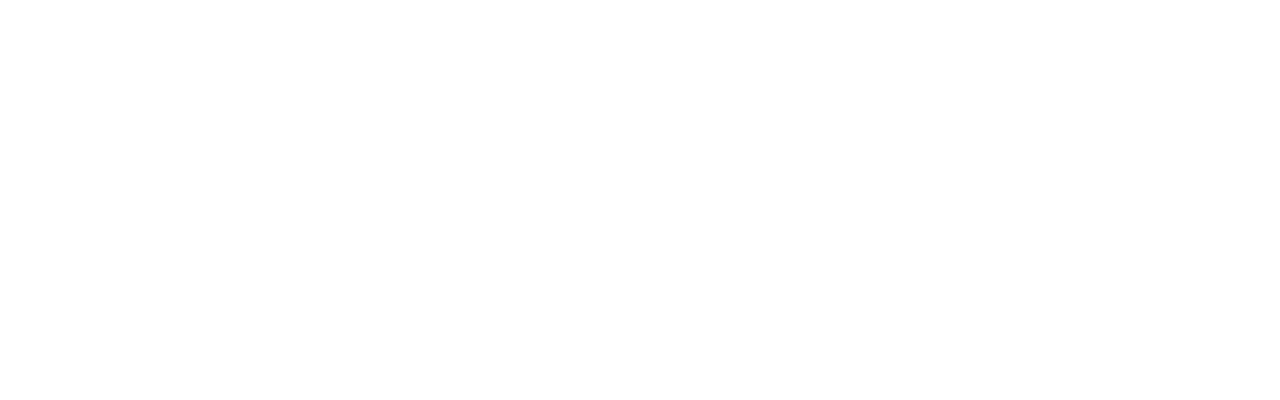
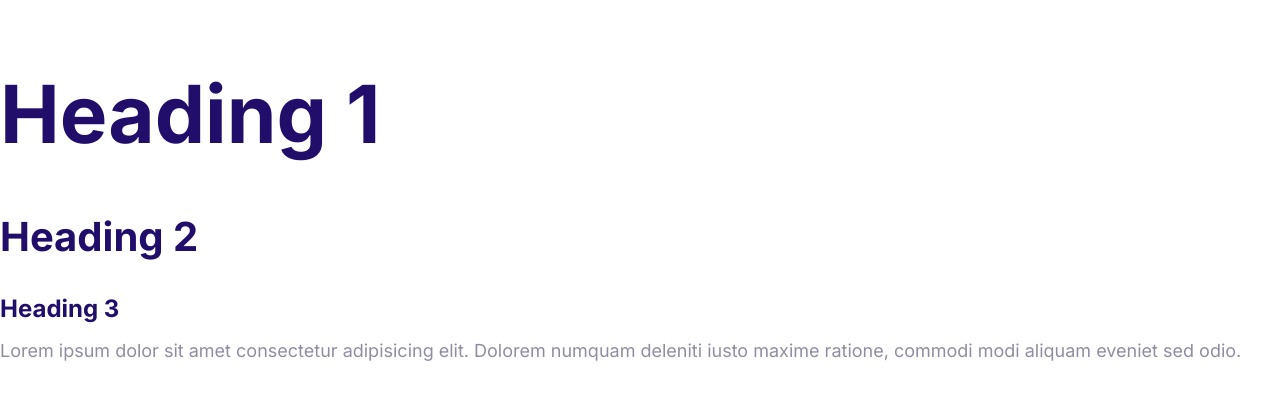
Before and after one commit to smsakib15/Cloud-Hosting-Landing-Page, a plain HTML site: page index.html in a window 1280 px wide. Drawn offline with Linux system fonts and the light colour scheme.

Commit message:
Define the styles for the font.

```diff
--- a/css/styles.css
+++ b/css/styles.css
@@ -5,3 +5,56 @@
     --color-headings: #210e6b;
     --color-body: #918ca4;
 }
+
+html {
+    /* 62.5% of 16px = 10px */
+    font-size: 62.5%;
+}
+
+body {
+    font-family: Inter, Arial, Helvetica, sans-serif;
+    font-size: 2.4rem;
+    line-height: 1.5;
+    color: var(--color-body);
+}
+
+h1,
+h2,
+h3 {
+  color: var(--color-headings);
+  margin-bottom: 1rem;
+}
+
+h1 {
+  font-size: 7rem;
+}
+
+h2 {
+  font-size: 4rem;
+}
+
+h3 {
+  font-size: 3rem;
+}
+
+p {
+  margin-top: 0;
+}
+
+@media screen and (min-width: 1024px) {
+  body {
+    font-size: 1.8rem;
+  }
+
+  h1 {
+    font-size: 8rem;
+  }
+
+  h2 {
+    font-size: 4rem;
+  }
+
+  h3 {
+    font-size: 2.4rem;
+  }
+}
--- a/index.html
+++ b/index.html
@@ -5,10 +5,19 @@
     <meta http-equiv="X-UA-Compatible" content="IE=edge">
     <meta name="viewport" content="width=device-width, initial-scale=1.0">
     <title>Document</title>
+    <link rel="preconnect" href="https://fonts.googleapis.com">
+    <link rel="preconnect" href="https://fonts.gstatic.com" crossorigin>
+    <link href="https://fonts.googleapis.com/css2?family=Inter:wght@400;700&display=swap" rel="stylesheet">
     <link rel="stylesheet" href="css/normalize.css">
     <link rel="stylesheet" href="css/styles.css">
 </head>
 <body>
-
+    <h1>Heading 1</h1>
+    <h2>Heading 2</h2>
+    <h3>Heading 3</h3>
+    <p>
+      Lorem ipsum dolor sit amet consectetur adipisicing elit. Dolorem numquam
+      deleniti iusto maxime ratione, commodi modi aliquam eveniet sed odio.
+    </p>
 </body>
 </html>
```
